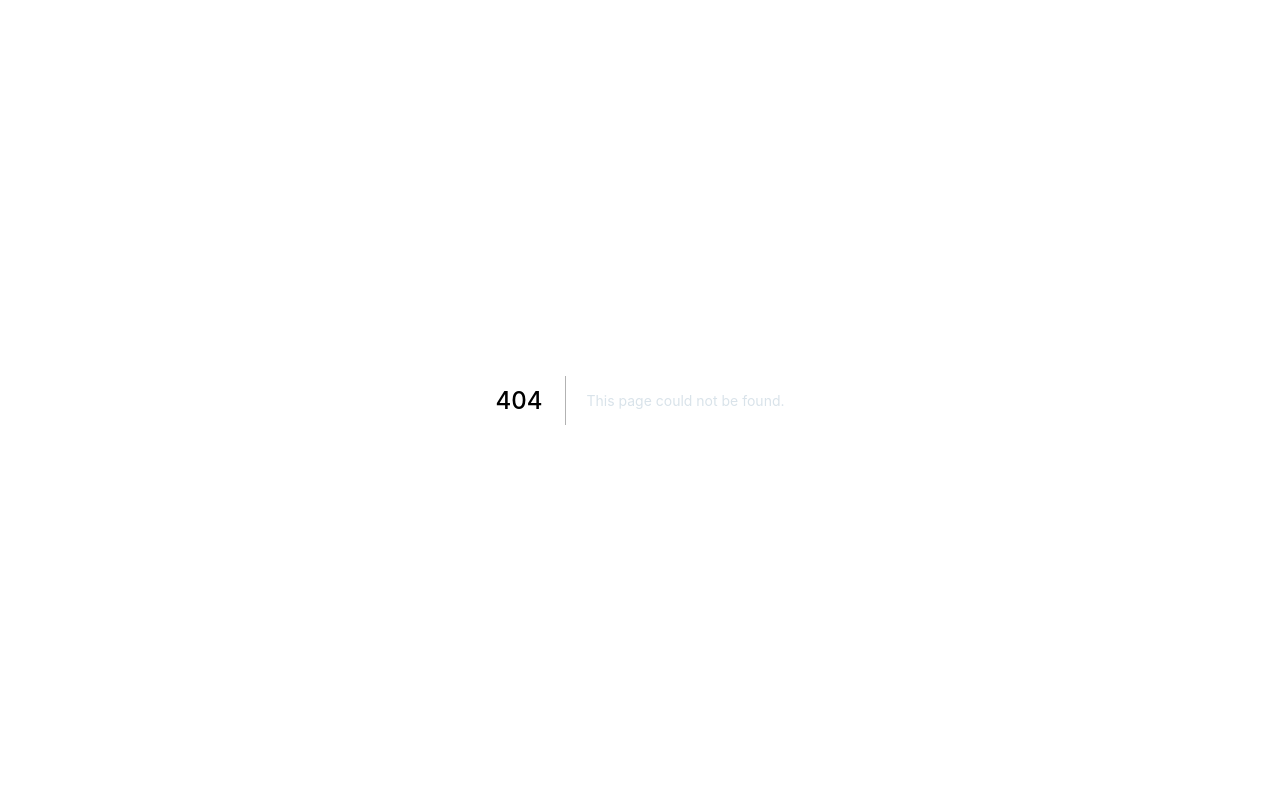
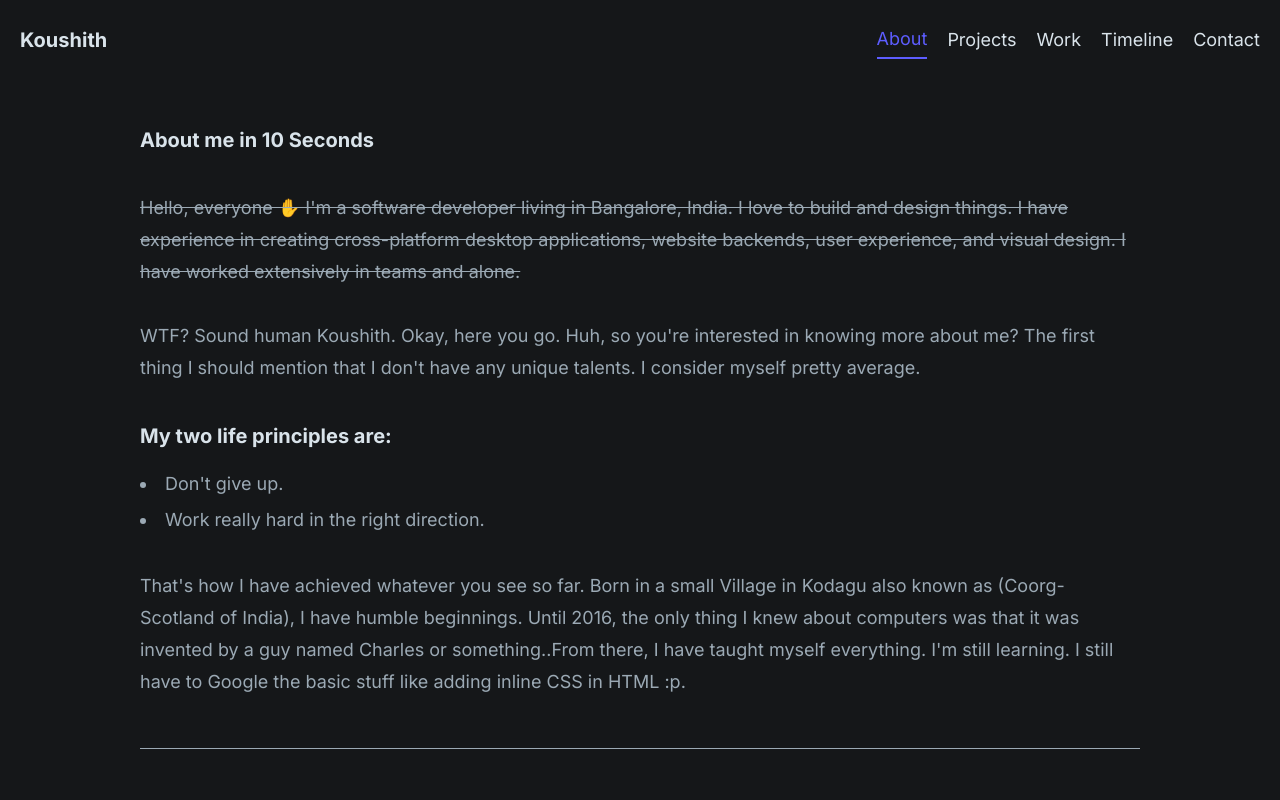
Before and after one commit to Koushith/Portfoilio-2.0, a Next.js app: page /about in a window 1280 px wide. Before the commit this address had no page. Shown: the top 800 px of the page. Built offline with nearby package versions, Linux system fonts and the light colour scheme.

Commit message:
adds about page

```diff
--- a/pages/_app.js
+++ b/pages/_app.js
@@ -1,11 +1,72 @@
 import '../styles/globals.css';
-import Page from './src/components/app-layout';
+import styled, { createGlobalStyle } from 'styled-components';
+import { Footer } from '../pages/src/components/common/footer/footer.component';
+import { Navbar } from '../pages/src/components/common/navbar/navbar.component';
+import { Container } from './src/components/common/container/container.component';
+
+const GlobalStyles = createGlobalStyle`
+/* check later */
+  @font-face {
+    font-family: 'Wotfard';
+    src: url('/static/fonts/Wotfard/Wotfard-Bold.ttf') format('ttf');
+    font-weight: normal;
+    font-style: normal;
+  }
+
+*{
+  margin:0;
+  padding:0;
+  box-sizing: inherit;
+}
+
+  html {
+    --darkBlue: #4B4ACF;
+    --offWhite: rgb(235, 241, 245);
+    --white:#fff;
+    --greyLight: #9ba9b4;
+    --backgroundDark:#151719;
+    --green:rgb(20, 184, 166);
+    --pink: rgb(236, 72, 153);
+    --lightBlue: #5D5DFF;
+    --fontBody: 1.8rem;
+    --fontHeadingBolder:5.2rem;
+    --fontBodyTiny:1.6rem;
+    box-sizing: border-box;
+    font-size: 62.5%;
+  }
+  *, *:before, *:after {
+    box-sizing: inherit;
+  }
+  body {
+
+  font-family: 'Inter',sans-serif;
+   background: var(--backgroundDark);
+   font-size: var( --fontBody);
+   color:var(--greyLight);
+    line-height: 2;
+  }
+  h2 {
+    color: #d9e3ea;
+  }
+  p{
+    color:##9ba9b4;
+  }
+  ul{
+    list-style:none;
+  }
+
+`;
 
 function MyApp({ Component, pageProps }) {
   return (
-    <Page>
-      <Component {...pageProps} />
-    </Page>
+    <>
+      <GlobalStyles />
+      <Navbar />
+      <Container>
+        <Component {...pageProps} />
+      </Container>
+      <Footer />
+    </>
   );
 }
 
--- /dev/null
+++ b/pages/about.js
@@ -0,0 +1,57 @@
+import styled from 'styled-components';
+
+const AboutContainer = styled.div`
+  margin-top: 4rem;
+  h3 {
+    color: #d9e3ea;
+    font-size: 2rem;
+  }
+  ul {
+    margin-top: 2rem;
+  }
+  .principles {
+    margin-top: 1rem;
+  }
+`;
+
+const Paragraph = styled.p`
+  line-height: 3.2rem;
+  font-size: 1.8rem;
+  margin: 3.2rem 0;
+`;
+
+const About = () => {
+  return (
+    <AboutContainer>
+      <h3>About me in 10 Seconds</h3>
+      <div>
+        <Paragraph style={{ textDecoration: 'line-through' }}>
+          Hello, everyone ✋ I&apos;m a software developer living in Bangalore, India. I love to build and design
+          things. I have experience in creating cross-platform desktop applications, website backends, user experience,
+          and visual design. I have worked extensively in teams and alone.
+        </Paragraph>
+        <Paragraph>
+          WTF? Sound human Koushith. Okay, here you go. Huh, so you&apos;re interested in knowing more about me? The
+          first thing I should mention that I don&apos;t have any unique talents. I consider myself pretty average.
+        </Paragraph>
+
+        <div>
+          <h3>My two life principles are: </h3>
+          <div className='principles'>
+            <li> Don&apos;t give up. </li>
+            <li> Work really hard in the right direction. </li>
+          </div>
+        </div>
+
+        <Paragraph>
+          That&apos;s how I have achieved whatever you see so far. Born in a small Village in Kodagu also known as
+          (Coorg- Scotland of India), I have humble beginnings. Until 2016, the only thing I knew about computers was
+          that it was invented by a guy named Charles or something..From there, I have taught myself everything. I'm
+          still learning. I still have to Google the basic stuff like adding inline CSS in HTML :p.
+        </Paragraph>
+      </div>
+    </AboutContainer>
+  );
+};
+
+export default About;
--- a/pages/index.js
+++ b/pages/index.js
@@ -27,13 +27,11 @@ export default function Home() {
         />
       </Head>
 
-      <Navbar />
       <Hero />
       <HackathonSection />
       {/* <SkillsSection /> */}
       <WorkExperience />
       <BlogSection />
-      <Footer />
     </div>
   );
 }
--- a/pages/src/components/app-layout/index.js
+++ /dev/null
@@ -1,63 +0,0 @@
-import styled, { createGlobalStyle } from 'styled-components';
-
-const GlobalStyles = createGlobalStyle`
-/* check later */
-  @font-face {
-    font-family: 'Wotfard';
-    src: url('/static/fonts/Wotfard/Wotfard-Bold.ttf') format('ttf');
-    font-weight: normal;
-    font-style: normal;
-  }
-
-*{
-  margin:0;
-  padding:0;
-  box-sizing: inherit;
-}
-
-  html {
-    --darkBlue: #4B4ACF;
-    --offWhite: rgb(235, 241, 245);
-    --white:#fff;
-    --greyLight: #9ba9b4;
-    --backgroundDark:#151719;
-    --green:rgb(20, 184, 166);
-    --pink: rgb(236, 72, 153);
-    --lightBlue: #5D5DFF;
-    --fontBody: 1.8rem;
-    --fontHeadingBolder:5.2rem;
-    --fontBodyTiny:1.6rem;
-    box-sizing: border-box;
-    font-size: 62.5%;
-  }
-  *, *:before, *:after {
-    box-sizing: inherit;
-  }
-  body {
-
-  font-family: 'Inter',sans-serif;
-   background: var(--backgroundDark);
-   font-size: var( --fontBody);
-   color:var(--greyLight);
-    line-height: 2;
-  }
-  h2 {
-    color: #d9e3ea;
-  }
-  p{
-    color:##9ba9b4;
-  }
-  ul{
-    list-style:none;
-  }
-
-`;
-
-export default function Page({ children }) {
-  return (
-    <div>
-      <GlobalStyles />
-      {children}
-    </div>
-  );
-}
--- a/pages/src/components/common/footer/footer.component.styles.js
+++ b/pages/src/components/common/footer/footer.component.styles.js
@@ -17,7 +17,7 @@ export const StyledDiv = styled.div`
     font-size: 1.8rem;
     font-weight: 500;
     line-height: 2.1rem;
-    color: #ebf1f5;
+    color: #d9e3ea;
   }
   ul {
     margin: 2rem 0;
--- a/pages/src/components/common/navbar/navbar.component.js
+++ b/pages/src/components/common/navbar/navbar.component.js
@@ -1,12 +1,18 @@
+import Link from 'next/link';
+import { useRouter } from 'next/router';
 import { HeaderContainer, NavbarContainer } from './navbar.component.styles';
 
 export const Navbar = () => {
+  const { pathname } = useRouter();
+
   return (
     <HeaderContainer>
       <NavbarContainer>
         <h2>Koushith</h2>
         <ul>
-          <li>About</li>
+          <li className={pathname === '/about' && 'active'}>
+            <Link href='/about'>About</Link>
+          </li>
           <li>Projects</li>
           <li>Work</li>
           <li>Timeline</li>
--- a/pages/src/components/common/navbar/navbar.component.styles.js
+++ b/pages/src/components/common/navbar/navbar.component.styles.js
@@ -35,4 +35,11 @@ export const NavbarContainer = styled.nav`
     border-bottom: 2px solid #5d5dff;
     transition: 0.2s ease;
   }
+  .active {
+    color: #5d5dff;
+    cursor: pointer;
+
+    border-bottom: 2px solid #5d5dff;
+    transition: 0.2s ease;
+  }
 `;
```
